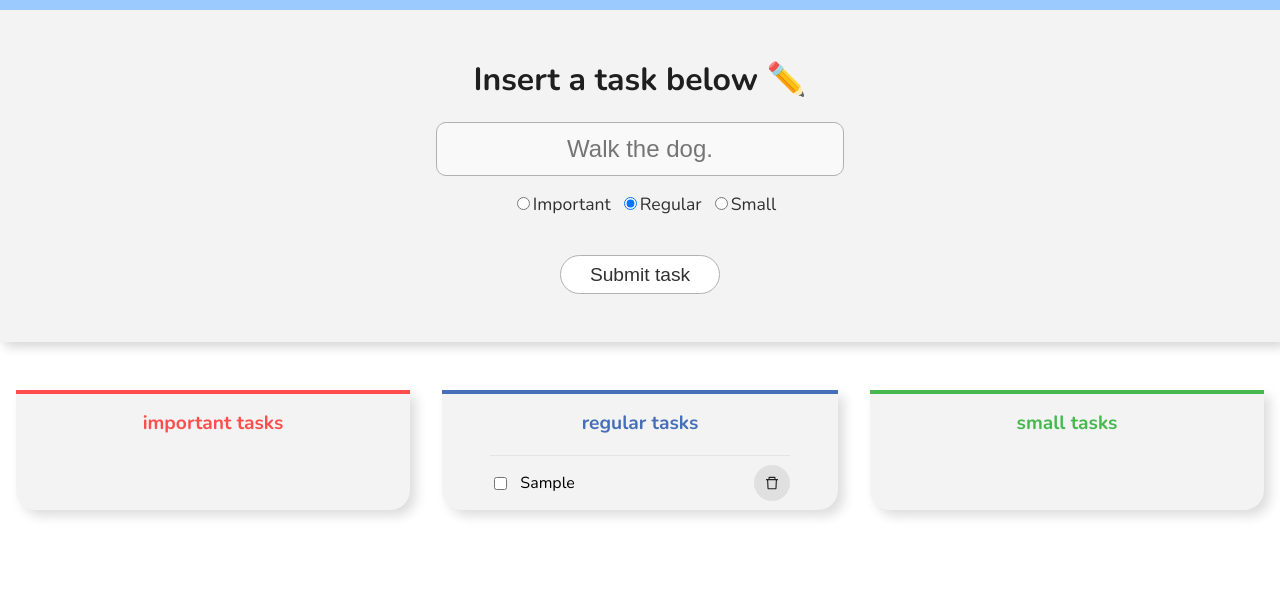
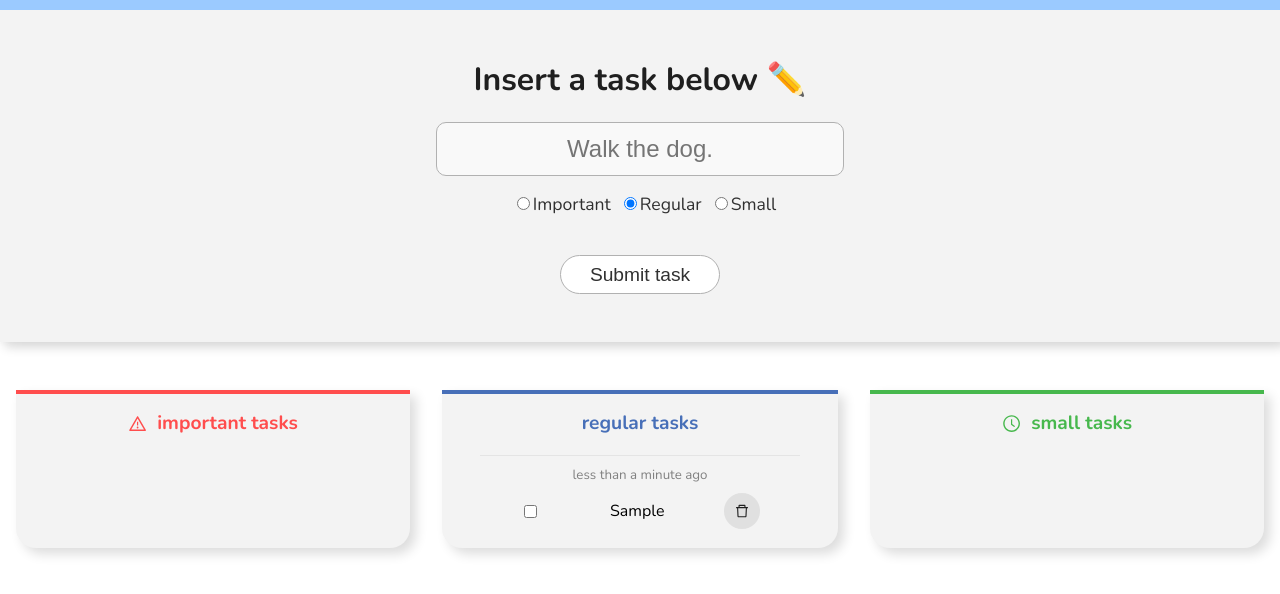
Before and after one commit to JJMarques/redux-tasklist, a React (Create React App) app: page / in a window 1280 px wide. Both pictures are taken after typing "Sample" into the empty fields and a click on the button "Submit task". Shown: the top 594 px of the page. Built offline with nearby package versions, Linux system fonts and the light colour scheme.

Commit message:
editing tasks is now avaliable

```diff
--- a/package.json
+++ b/package.json
@@ -7,6 +7,7 @@
     "@testing-library/jest-dom": "^4.2.4",
     "@testing-library/react": "^9.5.0",
     "@testing-library/user-event": "^7.2.1",
+    "date-fns": "^2.16.1",
     "react": "^17.0.1",
     "react-dom": "^17.0.1",
     "react-icons": "^4.1.0",
--- a/src/features/task/Input.js
+++ b/src/features/task/Input.js
@@ -35,6 +35,7 @@ export function Input() {
                     onChange={e => setTaskInput(e.target.value)}
                     placeholder="Walk the dog."
                     autoFocus
+                    maxLength="30"
                 />
                 <div className={styles.selectTaskType}>
                     <label>
--- a/src/features/task/TaskItem.js
+++ b/src/features/task/TaskItem.js
@@ -1,29 +1,34 @@
 import { AiOutlineDelete } from 'react-icons/ai'
 import styles from './TasksDisplay.module.css'
+import { useEffect, useState } from 'react'
 
 import { deleteTask, finishedTask } from './taskSlice'
 import { useDispatch } from 'react-redux'
+import formatDistanceToNow from 'date-fns/formatDistanceToNow'
+import { TaskNameDisplay } from './TaskNameDisplay'
 
 export function TaskItem({ task, k }) {
+    const [timeAgo, setTimeAgo] = useState('')
+
     const dispatch = useDispatch()
+
+    useEffect(() => {
+        const taskDate = new Date(task.date)
+        setTimeAgo(`${formatDistanceToNow(taskDate)} ago`)
+    }, [task.date])
 
     return(
         <div className={styles.taskContainer} key={task.date}>
+            <small style={{ color: 'gray' }}>{timeAgo}</small>
+            <div className={styles.taskGroup}>
                 <div>
                     <input
                         type="checkbox"
                         onChange={() => dispatch(finishedTask({ type: task.type, k }))}
                         disabled={task.checked === true}
                     />
-                <p
-                    style={{
-                        textDecoration: task.checked ? 'line-through' : 'none',
-                        color: task.checked ? 'gray' : 'black'
-                    }}
-                >
-                        {task.description}
-                </p>
                 </div>
+                <TaskNameDisplay task={task} k={k} />
                 <div
                     className={styles.deleteButton}
                     onClick={() => dispatch(deleteTask({ type: task.type, k }))}
@@ -31,5 +36,6 @@ export function TaskItem({ task, k }) {
                     <AiOutlineDelete />
                 </div>
             </div>
+        </div>
     )
 }
--- /dev/null
+++ b/src/features/task/TaskNameDisplay.js
@@ -0,0 +1,51 @@
+import { useState } from 'react'
+import { useDispatch } from 'react-redux'
+import { editedTask } from './taskSlice'
+
+export function TaskNameDisplay({ task, k }) {
+    const [inputValue, setInputValue] = useState(task.description)
+    const [isEditing, setIsEditing] = useState(false)
+
+    const dispatch = useDispatch()
+
+    const finishedEditing = () => {
+        setIsEditing(false)
+        if (inputValue) {
+            dispatch(editedTask({
+                k,
+                type: task.type,
+                newDescription: inputValue
+            }))
+        }
+    }
+
+    return(
+        <>
+        {
+            !isEditing ? (
+                <p
+                onClick={() => setIsEditing(true)}
+                    style={{
+                        textDecoration: task.checked ? 'line-through' : 'none',
+                        color: task.checked ? 'gray' : 'black',
+                        cursor: 'pointer'
+                    }}
+                >
+                        {task.description}
+                </p>
+            ) : (
+                <input
+                    type="text"
+                    maxLength="30"
+                    autoFocus
+                    value={inputValue}
+                    onChange={e => setInputValue(e.target.value)}
+                    onBlur={finishedEditing}
+                />
+            )
+        }
+        </>
+    )
+
+
+}
--- a/src/features/task/TasksDisplay.js
+++ b/src/features/task/TasksDisplay.js
@@ -3,18 +3,22 @@ import { useSelector } from 'react-redux'
 import { selectTasks } from './taskSlice'
 import { TaskItem } from './TaskItem'
 
+import { AiOutlineWarning, AiOutlineClockCircle } from 'react-icons/ai'
+
 export function TasksDisplay({ type }){
 
     const { task } = useSelector(selectTasks)
-    let tasksList
+    let tasksList, taskIcon
     if (type === 'important') {
         tasksList = task.importantTasks.map((t, k) => (
             <TaskItem task={t} k={k} key={k} />
         ))
+        taskIcon = <AiOutlineWarning style={{ marginRight: '10px' }}/>
     } else if (type === 'small') {
         tasksList = task.smallTasks.map((t, k) => (
             <TaskItem task={t} k={k} key={k} />
         ))
+        taskIcon = <AiOutlineClockCircle style={{ marginRight: '10px' }} />
     } else if (type === 'regular') {
         tasksList = task.regularTasks.map((t, k) => (
             <TaskItem task={t} k={k} key={k} />
@@ -28,7 +32,7 @@ export function TasksDisplay({ type }){
 
     return(
         <div style={color} className={styles.TasksDisplay}>
-            <h2>{type} tasks</h2>
+            <h2>{taskIcon}{type} tasks</h2>
             {tasksList}
         </div>
     )
--- a/src/features/task/TasksDisplay.module.css
+++ b/src/features/task/TasksDisplay.module.css
@@ -14,6 +14,8 @@
 }
 
 .TasksDisplay h2 {
+    display: flex;
+    align-items: center;
     font-size: 1.2em;
     margin-bottom: 1em;
 }
@@ -24,8 +26,10 @@
     height: auto;
     border-top: 1px solid rgb(228, 228, 228);
     display: flex;
+    flex-direction: column;
     align-items: center;
     justify-content: space-between;
+    padding: 10px;
 }
 
 .taskContainer div {
@@ -33,9 +37,24 @@
     align-items: center;
 }
 
-.taskContainer input {
+.taskContainer input[type=checkbox] {
     margin-right: 1em;
     cursor: pointer;
+}
+
+.taskContainer input[type=text] {
+    margin: 14px 0;
+    background: transparent;
+    outline: none;
+    border: none;
+    padding: 5px;
+    border-bottom: 1px solid gray;
+}
+
+.taskGroup {
+    display: flex;
+    justify-content: space-around;
+    width: 100%;
 }
 
 .deleteButton {
--- a/src/features/task/taskSlice.js
+++ b/src/features/task/taskSlice.js
@@ -38,6 +38,23 @@ export const taskSlice = createSlice({
                 default: return state
             }
         },
+        editedTask: (state, action) => {
+            switch (action.payload.type) {
+                case 'important':
+                    state.importantTasks[action.payload.k].description =
+                    action.payload.newDescription
+                    break
+                case 'regular':
+                    state.regularTasks[action.payload.k].description =
+                    action.payload.newDescription
+                    break
+                case 'small':
+                    state.smallTasks[action.payload.k].description =
+                    action.payload.newDescription
+                    break
+                default: return state
+            }
+        },
         finishedTask: (state, action) => {
             switch (action.payload.type) {
                 case 'important':
@@ -55,7 +72,7 @@ export const taskSlice = createSlice({
     }
 })
 
-export const { insertTask, deleteTask, finishedTask } = taskSlice.actions;
+export const { insertTask, deleteTask, editedTask, finishedTask } = taskSlice.actions;
 
 export const selectTasks = state => state
 
```
Also changed, not shown: 2 other files (tests, documents, lock files or other folders). Lines whose indentation alone changed are shown as unchanged.
